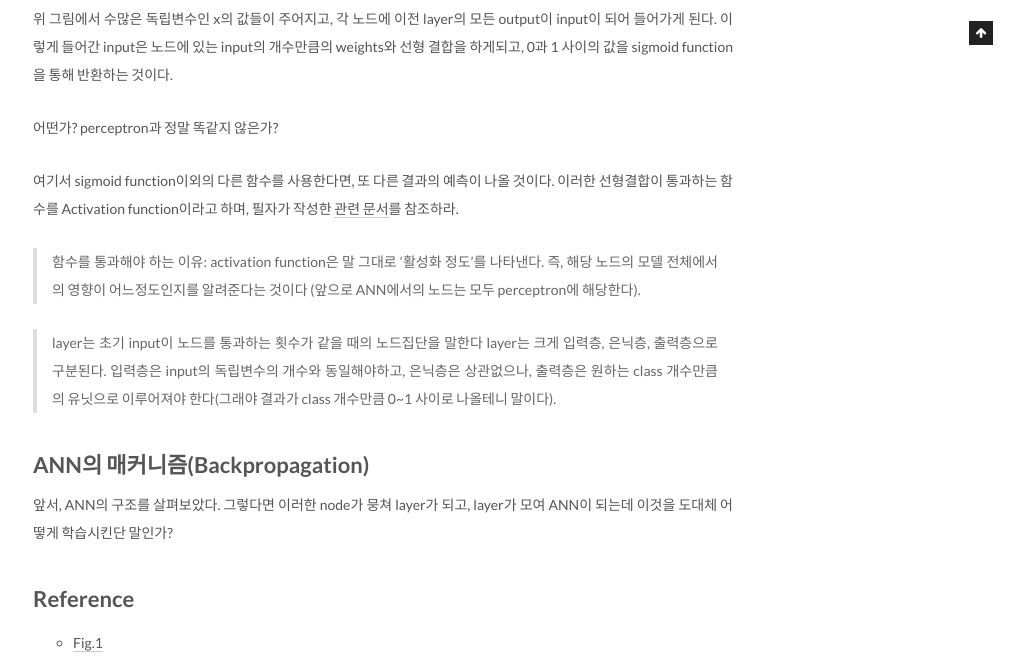
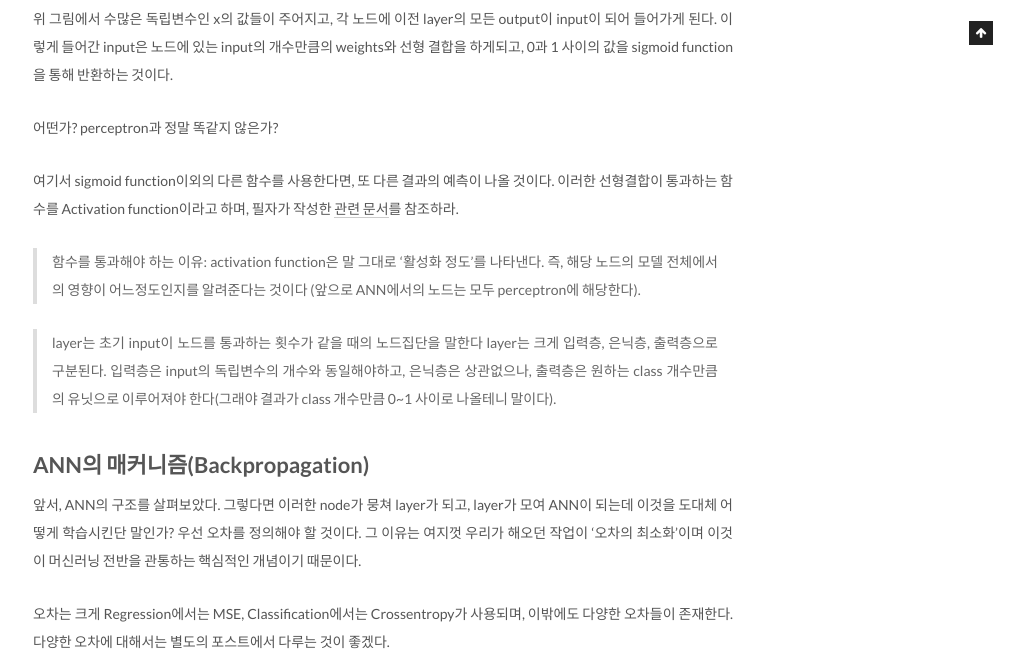
Before and after one commit to silverstar0727/silverstar0727.github.io, a Jekyll site: the page built from _posts/ml basic/2021-01-20-ANN.md, in a window 1280 px wide. Shown: the part 955-1626 px from the top of the page, without its empty margins (257-1280 px from the left). Built offline with Jekyll 4.4.1, drawn with Linux system fonts in a browser that asks for light colours; comment, search, counter and statistics services are not loaded; some of the changed text lies outside the part shown; grey boxes are pictures that could not be loaded.

Commit message:
Update 2021-01-20-ANN.md

```diff
--- a/_posts/ml basic/2021-01-20-ANN.md
+++ b/_posts/ml basic/2021-01-20-ANN.md
@@ -40,7 +40,16 @@
 
 ## ANN의 매커니즘(Backpropagation)
 앞서, ANN의 구조를 살펴보았다. 그렇다면 이러한 node가 뭉쳐 layer가 되고, layer가 모여 ANN이 되는데 이것을 도대체 어떻게 학습시킨단 말인가?
+우선 오차를 정의해야 할 것이다. 그 이유는 여지껏 우리가 해오던 작업이 '오차의 최소화'이며 이것이 머신러닝 전반을 관통하는 핵심적인 개념이기 때문이다.
 
+오차는 크게 Regression에서는 MSE, Classification에서는 Crossentropy가 사용되며, 이밖에도 다양한 오차들이 존재한다. 다양한 오차에 대해서는 별도의 포스트에서 다루는 것이 좋겠다.
+
+이렇게 정한 오차를 최적화하귀 위해서는 Backpropagation 알고리즘을 사용하게 된다. 이는 각 weight가 결과에 미치는 영향을 반영하기 위함이다.
+따라서, Loss를 Weight로 미분한 값을 Gradient Descent 등의 Optimizer로 최적화를 진행하게 된다.
+아래의 그림은 이러한 과정을 수식으로 보다 적나라하게 드러내 준다.
+
+![image](https://user-images.githubusercontent.com/49096513/105667983-c776ab00-5f1f-11eb-937f-6b3a01240997.png)
 
 ## Reference
 * [Fig.1](https://www.researchgate.net/figure/Artificial-neural-network-architecture-ANN-i-h-1-h-2-h-n-o_fig1_321259051)
+* [Fig.1](https://www.youtube.com/watch?v=An5z8lR8asY)
```
